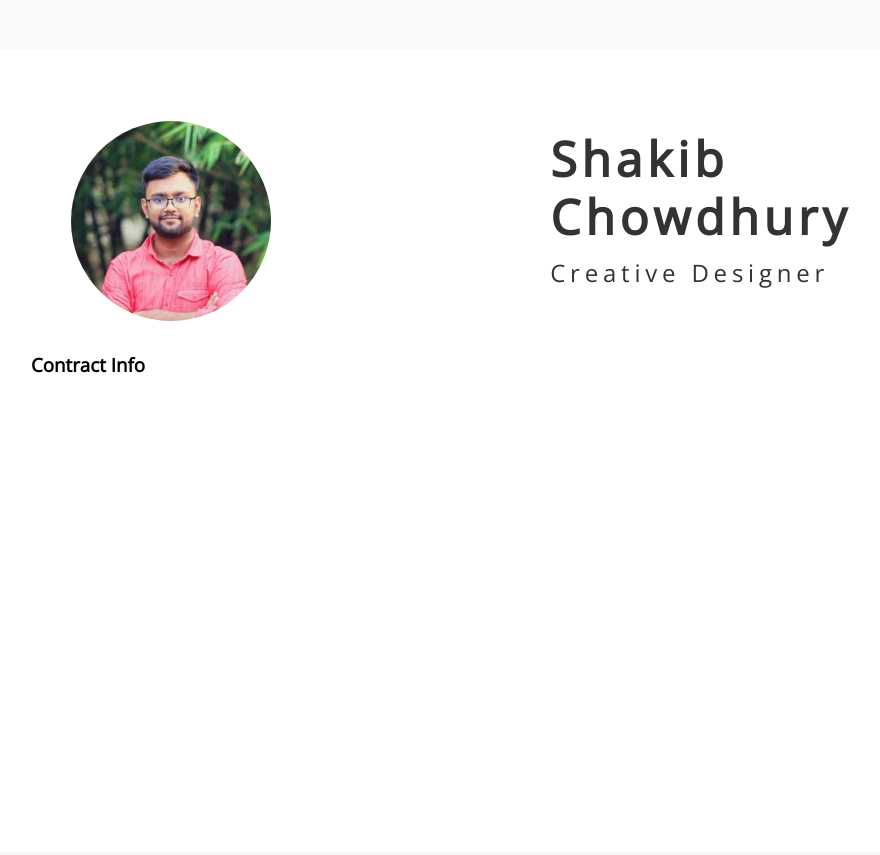
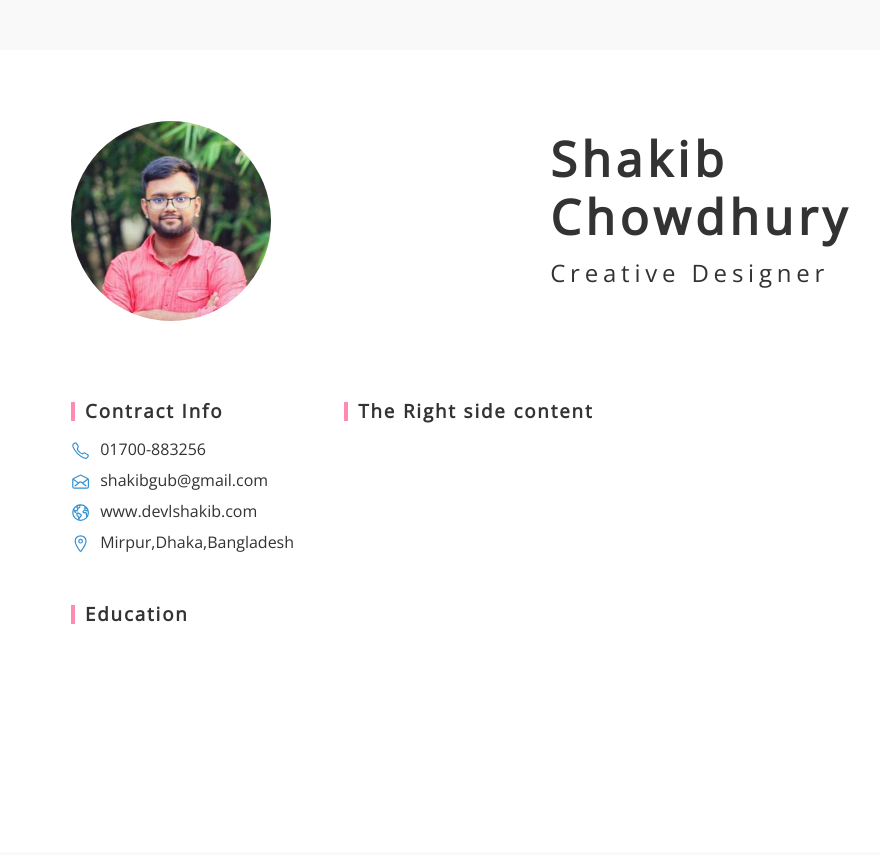
Before and after one commit to shakib833/cv, a plain HTML site: page index.html in a window 1280 px wide. Shown: the whole page, without its empty margins (159-1039 px from the left). Drawn offline with nearby package versions, Linux system fonts and the light colour scheme.

Commit message:
Add info section

```diff
--- a/index.html
+++ b/index.html
@@ -22,11 +22,34 @@
         <div class="contentBox">
             <div class="leftSide">
                 <h3>Contract Info</h3>
+                <ul>
+                    <li>
+                        <span class="icon"><ion-icon name="call-outline"></ion-icon>
+                        </span>
+                        <span class="text">01700-883256</span>
+
+                    </li>
+                    <li>
+                        <span class="icon"><ion-icon name="mail-open-outline"></ion-icon></span>
+                        <span class="text">shakibgub@gmail.com</span>
+                    </li>
+                    <li>
+                        <span class="icon"><ion-icon name="earth-outline"></ion-icon></span>
+                        <span class="text">www.devlshakib.com</span>
+                    </li>
+                    <li>
+                        <span class="icon"><ion-icon name="location-outline"></ion-icon></span>
+                        <span class="text">Mirpur,Dhaka,Bangladesh</span>
+                    </li>
+                </ul>
+                <h3>Education</h3>
             </div>
             <div class="rightSide">
-
+                <h3>The Right side content</h3>
             </div>
         </div>
     </div>
+    <script type="module" src="https://unpkg.com/ionicons@5.5.2/dist/ionicons/ionicons.esm.js"></script>
+    <script nomodule src="https://unpkg.com/ionicons@5.5.2/dist/ionicons/ionicons.js"></script>
 </body>
 </html>
--- a/style.css
+++ b/style.css
@@ -73,9 +73,37 @@ body{
     font-weight: 300;
     top: -10px;
 }
-.container .contentBox
-{
+.container .contentBox{
     position: relative;
     min-height: 500px;
     display: grid;
+    grid-template-columns: 1fr 2fr;
+    padding: 0 40px 40px;
 }
+.container .contentBox h3{
+    border-left: 4px solid #ff8bb3;
+    padding-left: 10px;
+    line-height: 1em;
+    font-weight: 600;
+    color: #333;
+    letter-spacing: 0.1em;
+    margin-bottom: 20px;
+    margin-top: 50px;
+}
+.container .contentBox ul{
+    position: relative;
+    margin: 10px 0;
+}
+.container .contentBox ul li{
+    list-style: none;
+    margin: 10px 0;
+    line-height: 1em;
+    color: #333;
+    cursor: pointer;
+    display: flex;
+}
+.container .contentBox ul li ion-icon{
+    font-size: 1.2em;
+    margin-right: 10px;
+    color: #3590d2;
+}
```
